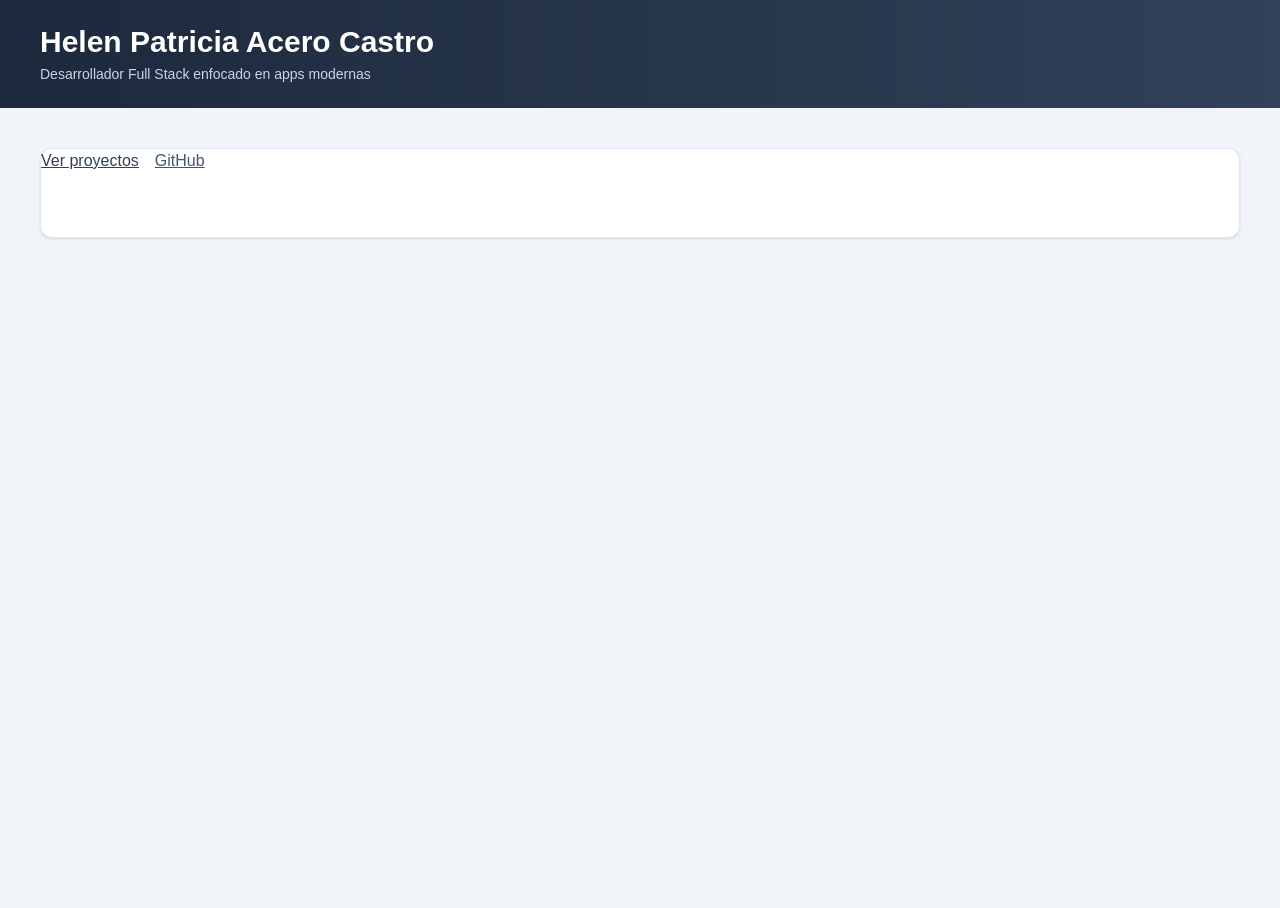
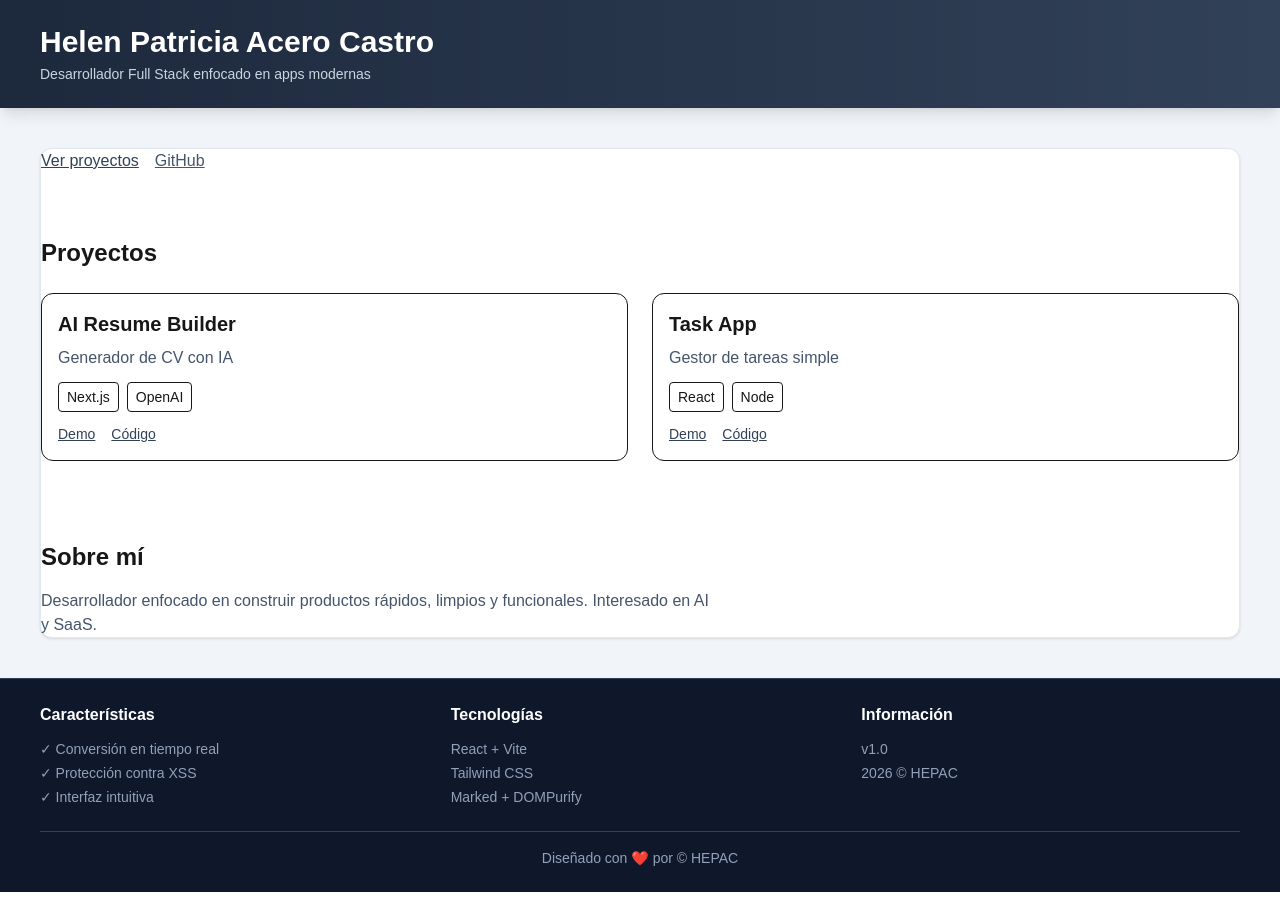
Before and after one commit to hepacest/dev_portfolio, a Next.js app: page / in a window 1280 px wide. Built offline with nearby package versions, Linux system fonts and the light colour scheme.

Commit message:
Initial phase: The project structure and about me are added.

```diff
--- a/app/globals.css
+++ b/app/globals.css
@@ -29,10 +29,6 @@ body {
   @apply flex flex-col min-h-screen bg-slate-100;
 }
 
-.app--resizing .app__layout {
-  user-select: none;
-}
-
 .app__header {
   @apply bg-gradient-to-r from-slate-800 to-slate-700 text-white shadow-lg;
 }
@@ -53,10 +49,6 @@ body {
   margin-bottom: 4rem;
 }
 
-.app__hero-subtitle {
-  margin-bottom: 1.5rem;
-}
-
 .app__main {
   @apply grow p-10;
 }
@@ -65,76 +57,56 @@ body {
   @apply max-w-7xl mx-auto bg-white rounded-xl border border-slate-200 shadow-sm;
 }
 
-.app__layout {
-  @apply flex relative;
-  height: 600px;
-  user-select: auto;
+.projects {
+  margin-top: 0;
 }
 
-.app__editor-panel {
-  @apply flex flex-col border-r border-slate-200 overflow-hidden;
-  flex: 0 0 var(--editor-width, 50%);
-  min-width: 220px;
+.section__title {
+  @apply text-2xl font-semibold mb-6;
 }
 
-.app__editor-header {
-  @apply bg-slate-200 px-4 py-2 border-b border-slate-300;
+.projects__grid {
+  @apply grid md:grid-cols-2 gap-6;
 }
 
-.app__editor-title {
-  @apply text-sm font-semibold text-slate-700;
+.project-card {
+  @apply border p-4 rounded-xl;
 }
 
-.app__toolbar {
-  @apply bg-slate-900 px-3 py-2 flex gap-2;
+.project-card__title {
+  @apply text-xl font-semibold mb-2;
 }
 
-.app__toolbar-button {
-  @apply px-3 py-1 bg-slate-600 text-white rounded text-sm hover:bg-slate-500;
+.project-card__description {
+  @apply text-slate-600 mb-3;
 }
 
-.app__toolbar-button--bold {
-  @apply font-bold;
+.project-card__tech-list {
+  @apply flex flex-wrap gap-2 mb-3;
 }
 
-.app__toolbar-button--italic {
-  @apply italic;
+.project-card__tech {
+  @apply text-sm border px-2 py-1 rounded;
 }
 
-.app__toolbar-button--heading {
-  @apply text-xs font-bold;
+.project-card__links {
+  @apply flex gap-4 text-sm;
 }
 
-.app__textarea {
-  @apply flex-1 p-4 bg-slate-800 text-slate-200 font-mono text-sm resize-none outline-none;
+.project-card__link {
+  @apply underline text-slate-700 hover:text-slate-900;
 }
 
-.app__divider {
-  @apply cursor-col-resize bg-slate-300 hover:bg-slate-400;
-  width: 8px;
-  z-index: 20;
+.about {
+  @apply mt-20;
 }
 
-.app__preview-panel {
-  @apply flex flex-col;
-  flex: 1;
-  min-width: 220px;
+.about__title {
+  @apply text-2xl font-semibold mb-4;
 }
 
-.app__preview-header {
-  @apply bg-blue-100 px-4 py-2 border-b border-blue-200 flex justify-between items-center;
-}
-
-.app__preview-title {
-  @apply text-sm font-semibold text-blue-800;
-}
-
-.app__preview-badge {
-  @apply bg-blue-600 text-white text-xs px-3 py-1 rounded-full;
-}
-
-.app__preview-content {
-  @apply flex-1 p-6 bg-white overflow-auto;
+.about__text {
+  @apply text-slate-600 max-w-2xl;
 }
 
 .app__footer {
--- a/app/page.tsx
+++ b/app/page.tsx
@@ -1,6 +1,8 @@
+import { projects } from "@/data/projects";
+
 export default function Home() {
   return (
-    <div>
+    <div className="app">
       {/* Global Header */}
       <header className="app__header">
         <div className="app__header-inner">
@@ -9,12 +11,10 @@ export default function Home() {
         </div>
       </header>
 
-      <main className="app">
-        <section className="app__main">
-          <div className="app__container">
+      <main className="app__main">
+        <div className="app__container">
             {/* HERO */}
             <section className="app__hero">
-
               <div className="app__actions">
                 <a href="#projects" className="app__link">
                   Ver proyectos
@@ -24,9 +24,92 @@ export default function Home() {
                 </a>
               </div>
             </section>
+
+            {/* PROJECTS */}
+            <section id="projects" className="projects">
+              <h2 className="section__title">Proyectos</h2>
+
+              <div className="projects__grid">
+                {projects.map((project, i) => (
+                  <article key={i} className="project-card">
+                    <h3 className="project-card__title">
+                      {project.name}
+                    </h3>
+
+                    <p className="project-card__description">
+                      {project.description}
+                    </p>
+
+                    <div className="project-card__tech-list">
+                      {project.tech.map((t, i) => (
+                        <span key={i} className="project-card__tech">
+                          {t}
+                        </span>
+                      ))}
+                    </div>
+
+                    <div className="project-card__links">
+                      <a href={project.demo} target="_blank" className="project-card__link">
+                        Demo
+                      </a>
+                      <a href={project.github} target="_blank" className="project-card__link">
+                        Código
+                      </a>
+                    </div>
+                  </article>
+                ))}
+              </div>
+            </section>
+
+
+            {/* ABOUT ME */}
+            <section id="about_me" className="about">
+              <h2 className="about__title">Sobre mí</h2>
+
+              <p className="about__text">
+                Desarrollador enfocado en construir productos rápidos,
+                limpios y funcionales. Interesado en AI y SaaS.
+              </p>
+            </section>
+
           </div>
-        </section>
       </main>
+
+      {/* Global Footer */}
+      <footer className="app__footer">
+        <div className="app__footer-inner">
+          <div className="app__footer-grid">
+            <div>
+              <h3 className="app__footer-title">Características</h3>
+              <ul className="app__footer-list">
+                <li>✓ Conversión en tiempo real</li>
+                <li>✓ Protección contra XSS</li>
+                <li>✓ Interfaz intuitiva</li>
+              </ul>
+            </div>
+            <div>
+              <h3 className="app__footer-title">Tecnologías</h3>
+              <ul className="app__footer-list">
+                <li>React + Vite</li>
+                <li>Tailwind CSS</li>
+                <li>Marked + DOMPurify</li>
+              </ul>
+            </div>
+            <div>
+              <h3 className="app__footer-title">Información</h3>
+              <ul className="app__footer-list">
+                <li>v1.0</li>
+                <li>2026 © HEPAC</li>
+              </ul>
+            </div>
+          </div>
+          <div className="app__footer-bottom">
+            <p>Diseñado con ❤️ por © HEPAC</p>
+          </div>
+        </div>
+      </footer>
+
+
     </div>
   );
 }
--- /dev/null
+++ b/data/projects.ts
@@ -0,0 +1,18 @@
+export const projects = [
+    {
+        name: "AI Resume Builder",
+        description: "Generador de CV con IA",
+        tech: ["Next.js", "OpenAI"],
+        category: "AI",
+        demo: "https://tu-demo.com",
+        github: "https://github.com/"
+    },
+    {
+        name: "Task App",
+        description: "Gestor de tareas simple",
+        tech: ["React", "Node"],
+        category: "Frontend",
+        demo: "https://tu-demo.com",
+        github: "https://github.com/"
+    }
+];
```
